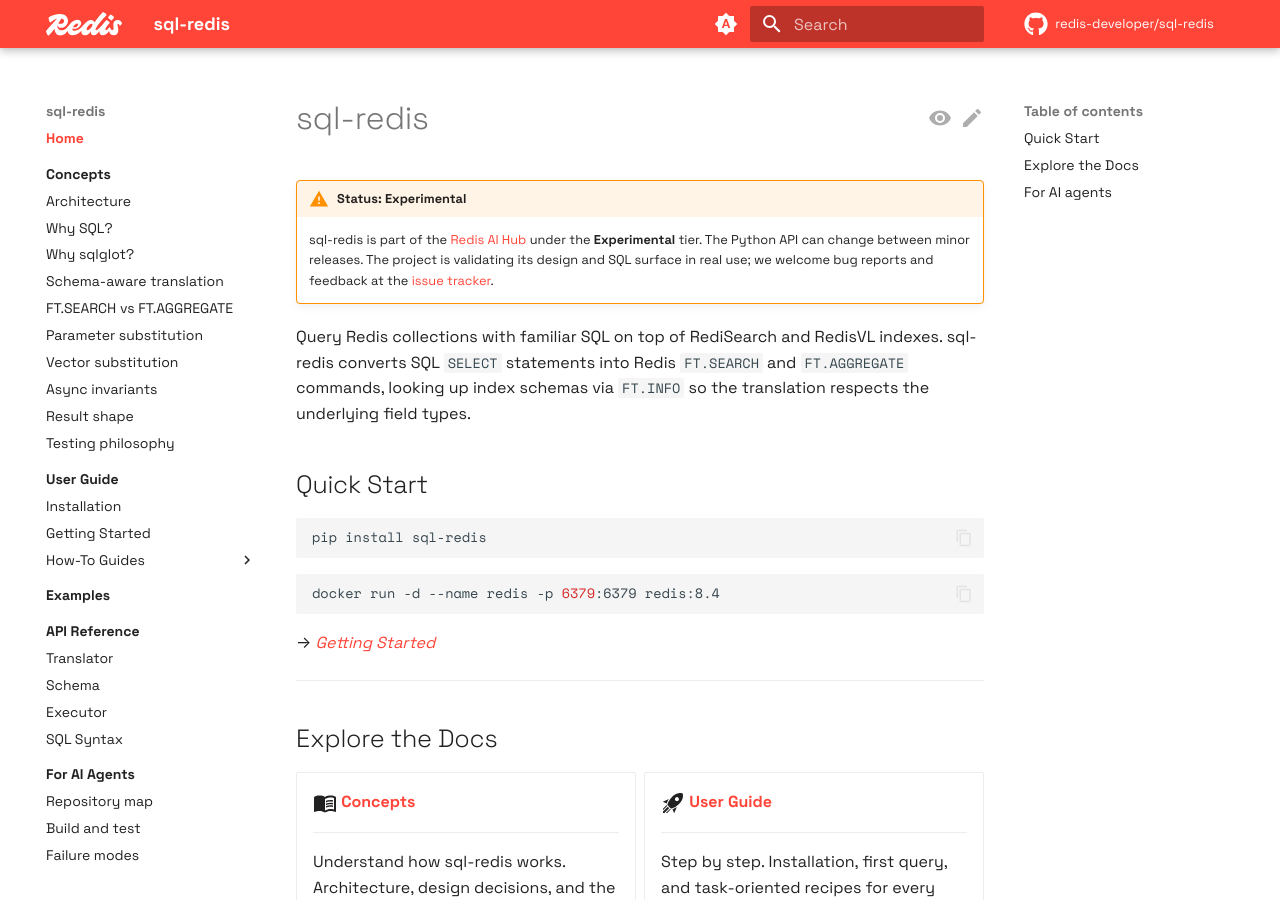
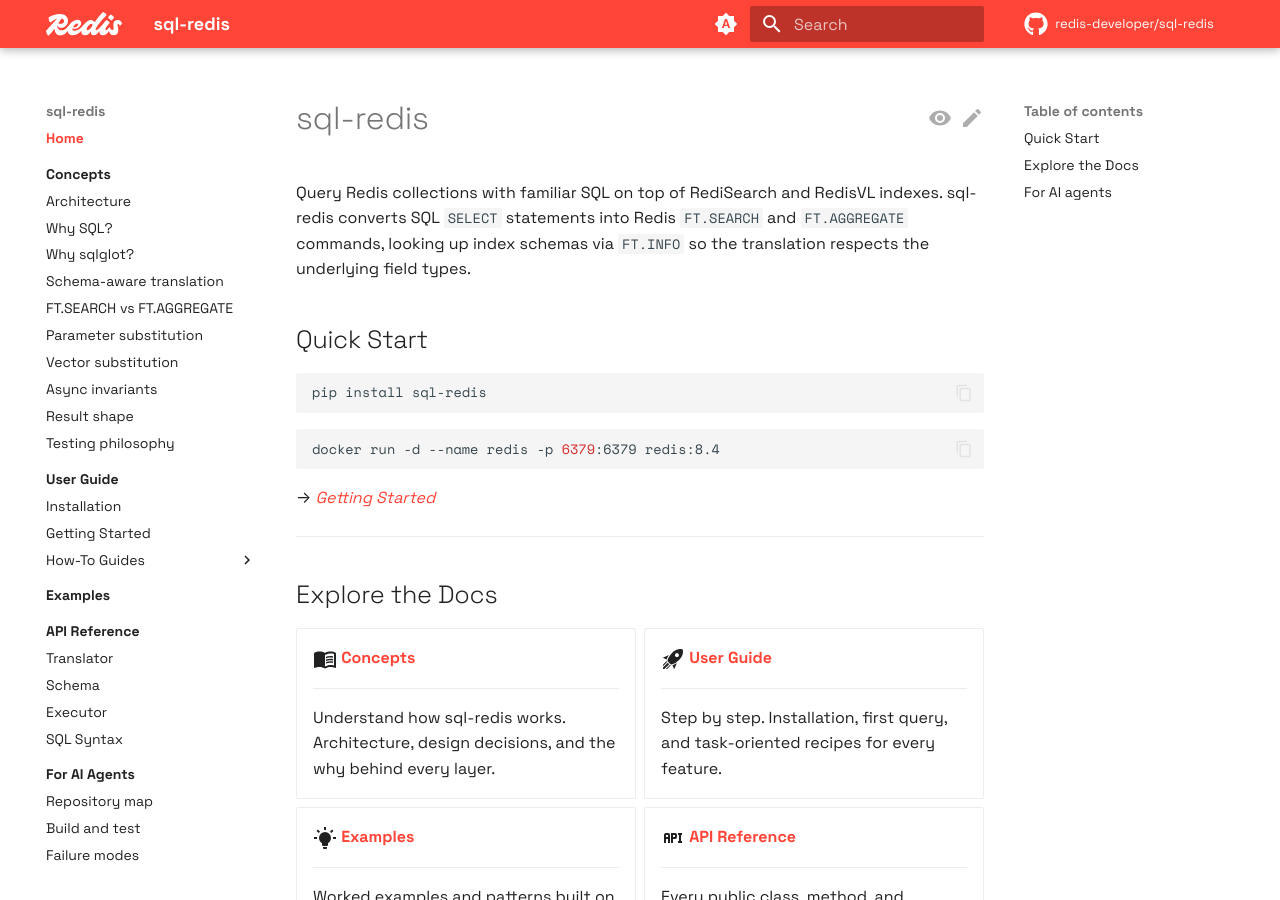
Before and after one commit to redis-developer/sql-redis, an MkDocs documentation site: the page built from docs/index.md, in a window 1280 px wide and 900 px high. Built offline with MkDocs 1.6.1 and Material for MkDocs 9.7.7, drawn with Linux system fonts in a browser that asks for light colours; comment, search, counter and statistics services are not loaded.

Commit message:
Update documentation by removing experimental warning (#31)
* Update documentation by removing experimental warning

Removed warning about experimental status from documentation.

* Update README to remove GitHub link

Removed GitHub link from README.md

```diff
--- a/docs/index.md
+++ b/docs/index.md
@@ -3,13 +3,6 @@
 ---
 
 # sql-redis
-
-!!! warning "Status: Experimental"
-
-    sql-redis is part of the [Redis AI Hub](https://redis.io/ai-hub/) under the
-    **Experimental** tier. The Python API can change between minor releases. The
-    project is validating its design and SQL surface in real use; we welcome bug
-    reports and feedback at the [issue tracker](https://github.com/redis-developer/sql-redis/issues).
 
 Query Redis collections with familiar SQL on top of RediSearch and RedisVL indexes. sql-redis converts SQL `SELECT` statements into Redis `FT.SEARCH` and `FT.AGGREGATE` commands, looking up index schemas via `FT.INFO` so the translation respects the underlying field types.
 
```
Also changed, not shown: README.md (+1 -1 lines).
